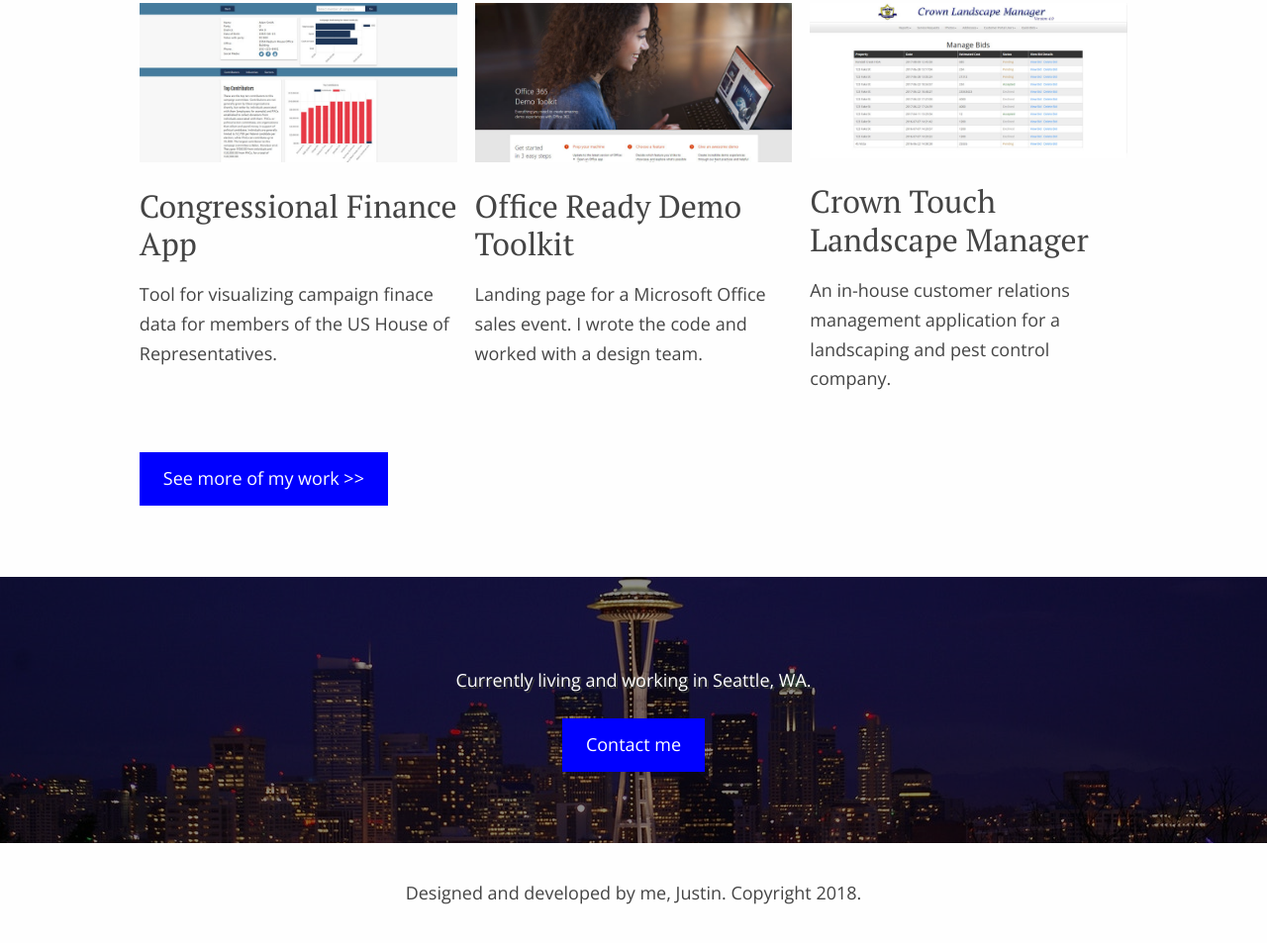
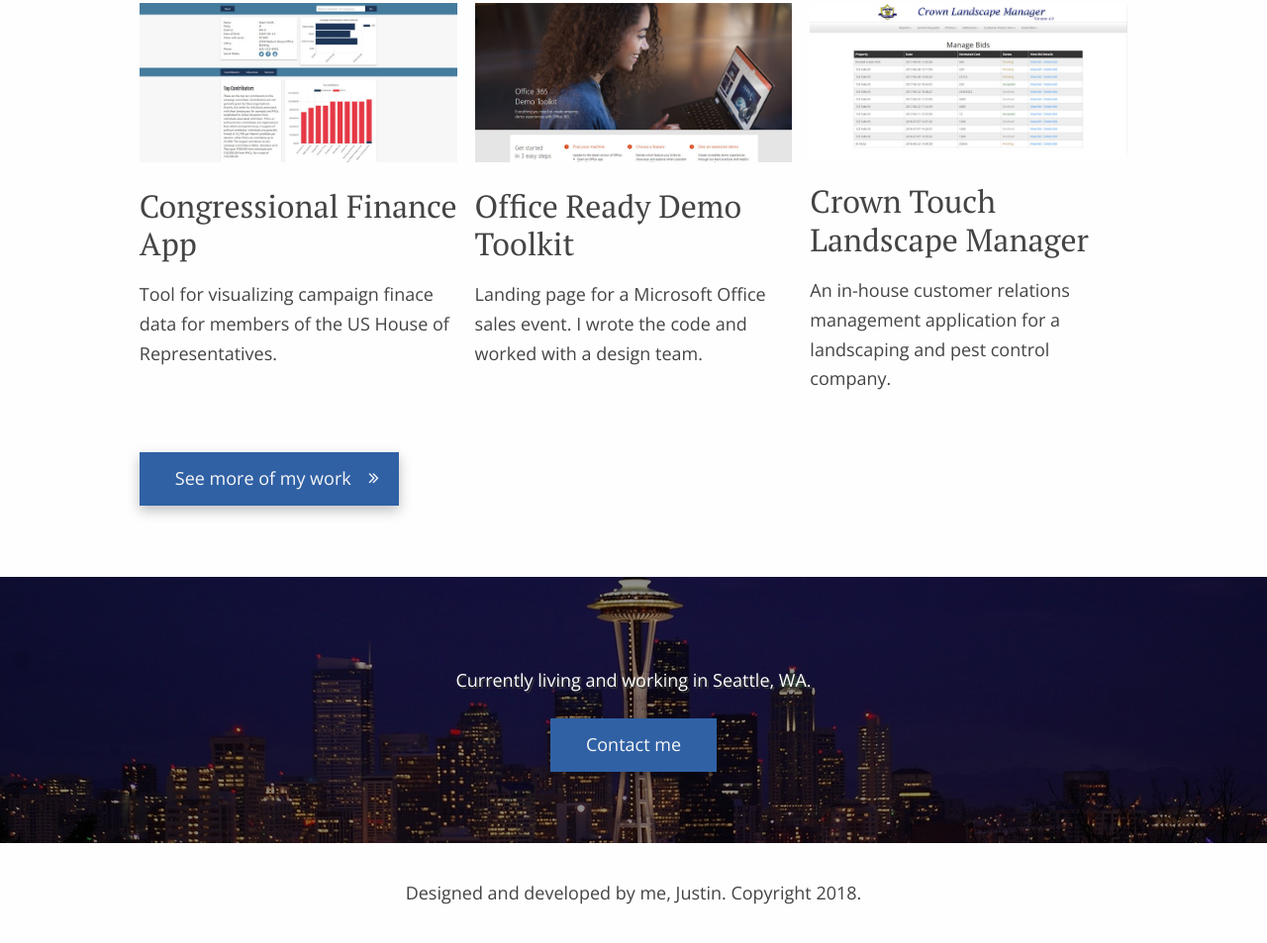
Before and after one commit to jbrown25/Portfolio, a React app: page / in a window 1280 px wide. Shown: the part 738-1691 px from the top of the page at 99% size. Built offline with nearby package versions, Linux system fonts and the light colour scheme.

Commit message:
changed button styles

```diff
--- a/src/components/about.js
+++ b/src/components/about.js
@@ -52,7 +52,7 @@ class About extends Component {
 					<div className='work_sample_row'>
 						{this.renderWorkSamples()}
 					</div>
-					<Link to='/portfolio' onClick={window.scrollTo(0, 0)} className='link_to_portfolio'>See more of my work >></Link>
+					<Link to='/portfolio' onClick={window.scrollTo(0, 0)} className='link_to_portfolio'>See more of my work</Link>
 				</div>
 				<div className='about_seattle' style={{backgroundImage: `url(${seattle})`}}>
 					<div className='about_contact'>
--- a/src/styles/about.css
+++ b/src/styles/about.css
@@ -109,11 +109,32 @@
 
 .link_to_portfolio,
 .link_to_portfolio:visited {
-	padding: 12px 24px;
+	position: relative;
+	padding: 12px 36px;
+	padding-right: 48px;
+	text-decoration: none;
 	box-sizing: border-box;
 	display: inline-block;
-	background: blue;
-	color: #fff;
+	background: #3061A5;
+	color: #f7f7f7;
+	box-shadow: 0 5px 12px rgba(0,0,0, 0.25);
+	transition: background 0.25s ease;
+}
+
+.link_to_portfolio:hover {
+	background: #263F73;
+}
+
+.link_to_portfolio::after {
+	font-family: "FontAwesome";
+	content: "\f101";
+	position: absolute;
+	right: 20px;
+	transition: transform 0.25s ease;
+}
+
+.link_to_portfolio:hover::after {
+	transform: translateX(4px);
 }
 
 @media(max-width: 800px){
@@ -157,11 +178,17 @@
 
 .link_to_contact,
 .link_to_contact:visited {
-	padding: 12px 24px;
+	padding: 12px 36px;
+	text-decoration: none;
 	box-sizing: border-box;
 	display: inline-block;
-	background: blue;
-	color: #fff;
-	box-shadow: none;
+	background: #3061A5;
+	color: #f7f7f7;
+	box-shadow: 0 5px 12px rgba(0,0,0, 0.25);
 	border: none;
+	transition: background 0.25s ease;
 }
+
+.link_to_contact:hover {
+	background: #263F73;
+}
```
